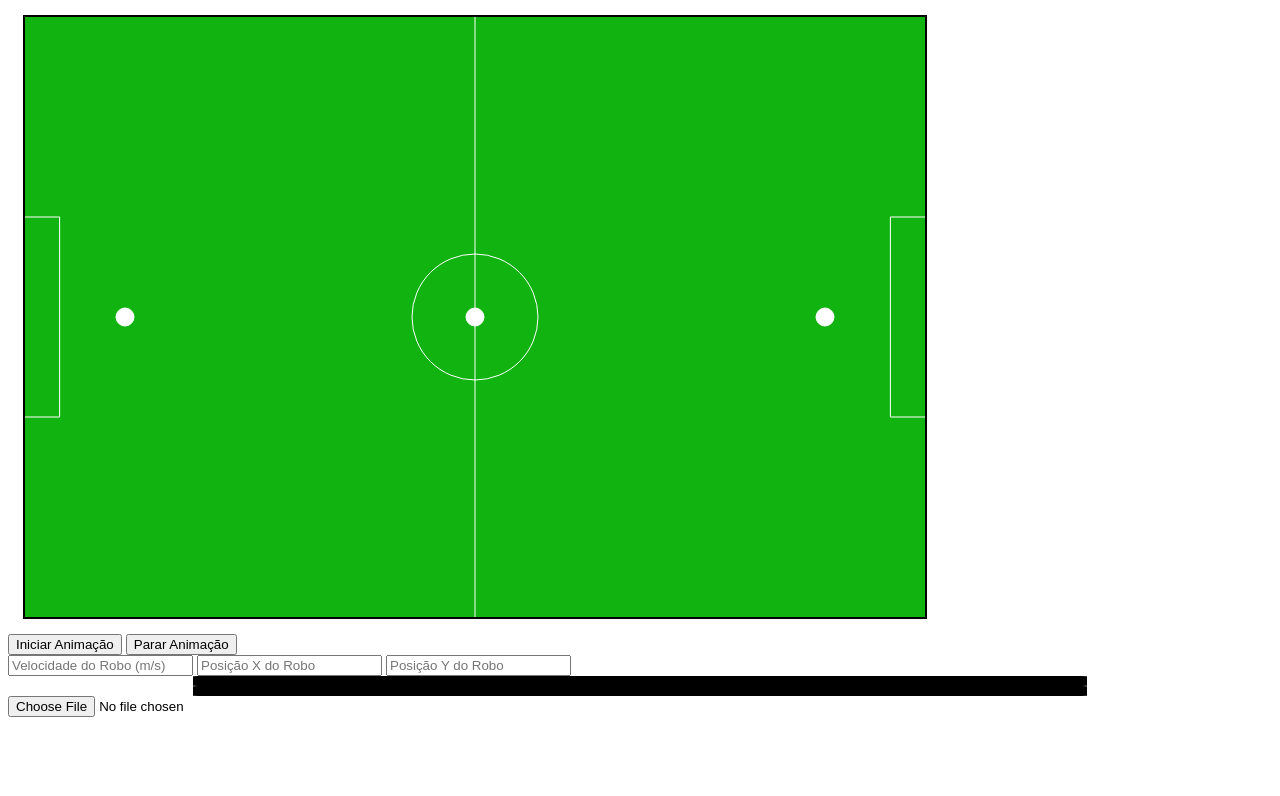
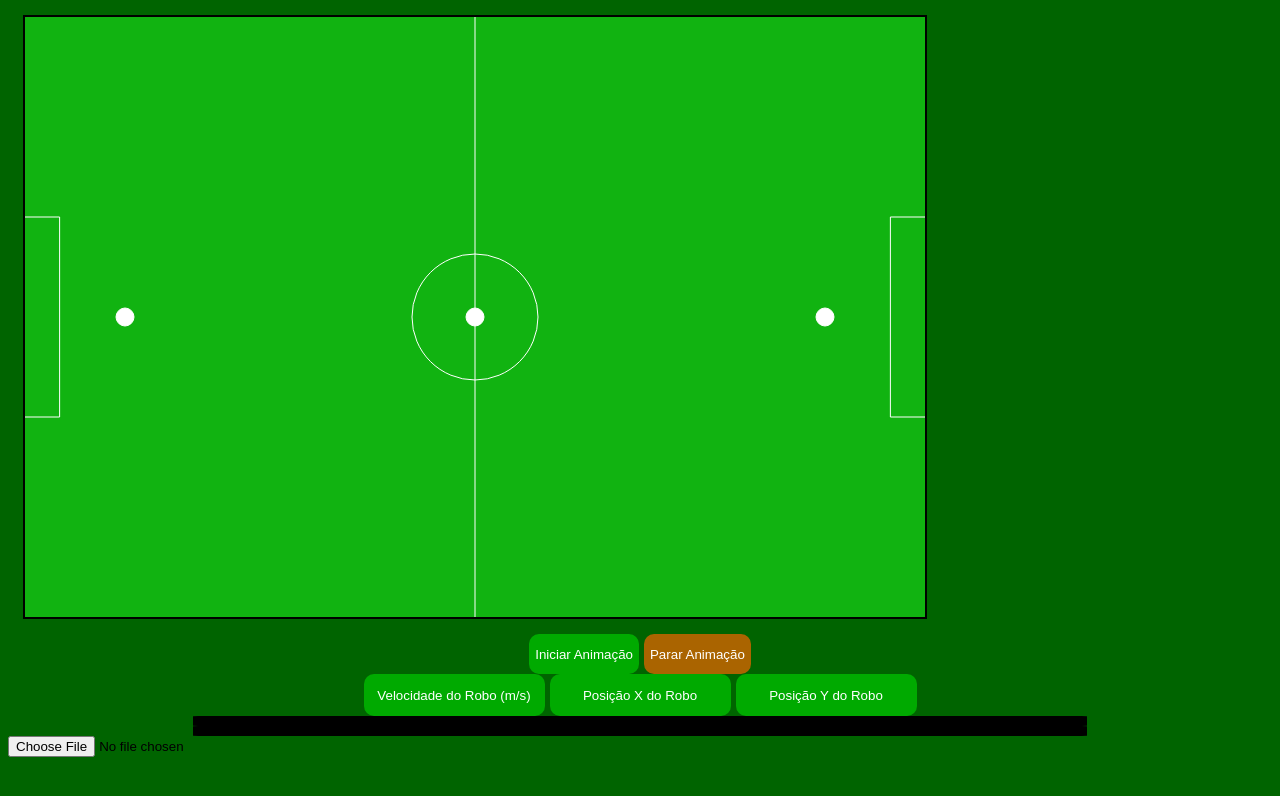
Before and after one commit to nath88d/Trabalho-de-fisica, a website with bundled scripts: page Campo/HTML/index.html in a window 1280 px wide. Built offline with nearby package versions, Linux system fonts and the light colour scheme.

Commit message:
Update style.css

```diff
--- a/Campo/CSS/style.css
+++ b/Campo/CSS/style.css
@@ -1,5 +1,5 @@
 body {
-    background: white;
+    background: rgb(0, 100, 0);
     top: 0;
     left: 0;
 }
@@ -30,3 +30,84 @@ canvas {
     width: 70%;
     height: 50%;
 }
+
+#canvas-container {
+    width: 100%;
+    display: flex;
+    justify-content: center;
+    align-items: center;
+    padding: 10px;
+    background-color: rgb(0, 120, 0);
+}
+
+h1 {
+    font-family: sans-serif;
+    color: white;
+    border-bottom: 2.5px solid white;
+    text-align: center;
+    width: 450px;
+    margin-left: 50%;
+    transform: translateX(-50%);
+}
+
+#controle-animacao {
+
+    display: flex;
+    justify-content: center;
+    align-items: center;
+
+    margin-left: 50%;
+    transform: translateX(-50%);
+
+    gap: 5px;
+
+}
+
+#configuracoes-robo {
+
+    display: flex;
+    justify-content: center;
+    align-items: center;
+
+    margin-left: 50%;
+    transform: translateX(-50%);
+
+    gap: 5px;
+
+}
+
+::placeholder {
+    color: white;
+}
+
+#configuracoes-robo > input {
+    height: 40px;
+    background-color: rgb(0, 170, 0);
+    color: white;
+    border-radius: 10px;
+    border: 0px;
+    text-align: center;
+}
+
+button {
+    height: 40px;
+    width: auto;
+    border-radius: 10px;
+    border: 0px;
+    font-family: Arial, Helvetica, sans-serif;
+    color: white;
+    background-color: rgb(170, 100, 0);
+    transition: 0.15s;
+}
+
+button:hover {
+    border: 2.5px solid cyan;
+}
+
+#aplicar-ajustes {
+    background-color: royalblue;
+}
+
+#iniciar-animacao {
+    background-color: rgb(0,170,0);
+}
```
